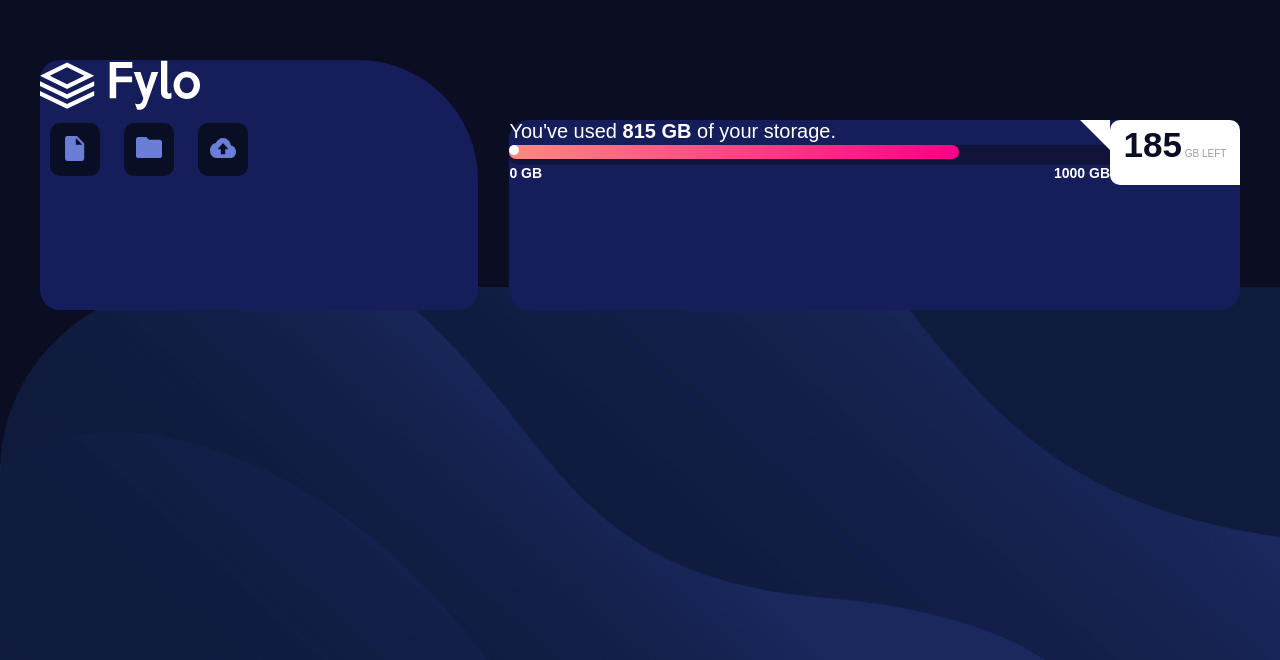
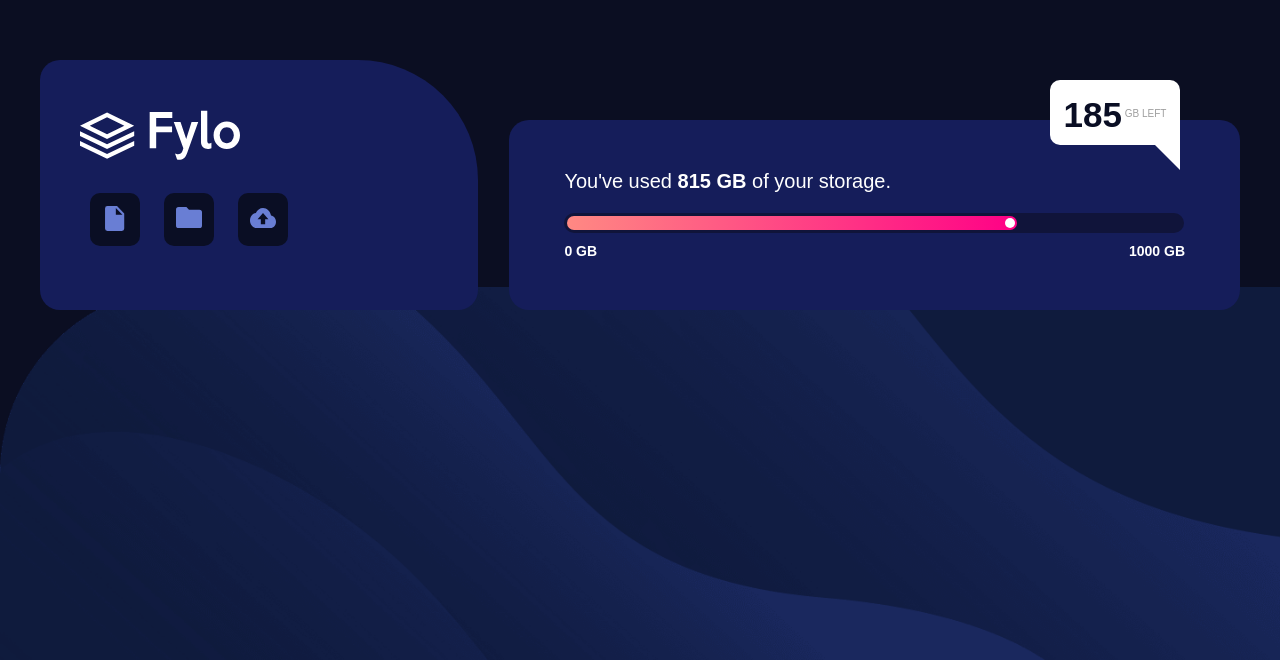
Before and after one commit to Naiio97/Data-Component, a plain HTML site: page index.html in a window 1280 px wide. Shown: the part 140-800 px from the top of the page. Drawn offline with Linux system fonts and the light colour scheme.

Commit message:
ladění výšky

```diff
--- a/style.css
+++ b/style.css
@@ -42,15 +42,21 @@ body {
     margin-top: 60px;
     background-color: rgba(21, 29, 90);
     border-radius: 20px;
+    position: relative;
 }
 
 .main-logo img {
     width: 160px;
     height: 50px;
+    position: relative;
+    top: 50px;
+    left: 40px
 }
 
 .small-logos {
-
+    position: relative;
+    top: 70px;
+    left: 40px
 }
 
 .small-logos div {
@@ -86,12 +92,17 @@ body {
     padding-top: 5px;
     font-size: 10px;
     color: rgb(158, 158, 158);
+    position: relative;
+    top: -40px;
+    right: 60px;
 }
 
 .data-left span {
     font-size: 35px;
     font-weight: 700;
     color: rgba(10, 14, 36);
+    position: relative;
+    top: 10px;
 }
 
 
@@ -102,19 +113,28 @@ body {
     border-bottom: 30px solid transparent;
     border-right: 30px solid white;
     float: right;
+    position: relative;
+    top: 20px;
+    left: 70px;
 }
 
 p {
     color: white;
-    font-weight: 400;
+    font-weight: 300;
     font-size: 20px;
+    position: relative;
+    top: 50px;
+    left: 55px;
 }
 
 .bar {
     width: 620px;
     height: 20px;
     border-radius: 50px;
-    background: rgba(16, 20, 58)
+    background: rgba(16, 20, 58);
+    position: relative;
+    top: 70px;
+    left: 55px;
 }
 
 .color-bar {
@@ -122,6 +142,9 @@ p {
     height: 14px;
     border-radius: 50px;
     background: linear-gradient(to right , rgba(255, 137, 131),rgba(255, 0, 134));
+    position: absolute;
+    top: 3px;
+    left: 3px;
 }
 
 .pointer {
@@ -129,7 +152,9 @@ p {
     width: 10px;
     border-radius: 50px;
     background: white;
-    margin-top: 1.8px;
+    position: absolute;
+    top: 2px;
+    left: 438px
 
 }
 
@@ -137,6 +162,9 @@ p {
     font-size: 14px;
     color: white;
     font-weight: 700;
+    position: relative;
+    top: 80px;
+    left: 55px
 }
 
 .right-row {
@@ -144,4 +172,7 @@ p {
     color: white;
     float: right;
     font-weight: 700;
+    position: relative;
+    top: 80px;
+    left: 75px;
 }
```
